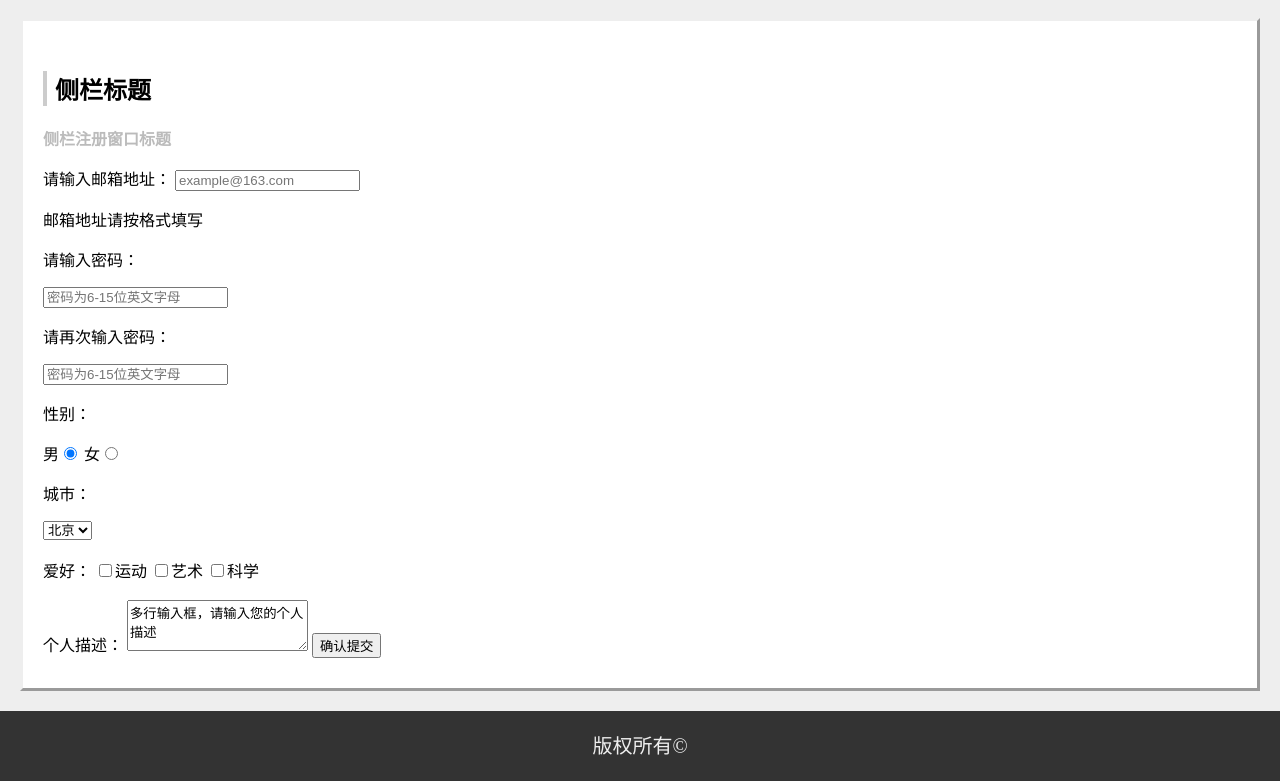
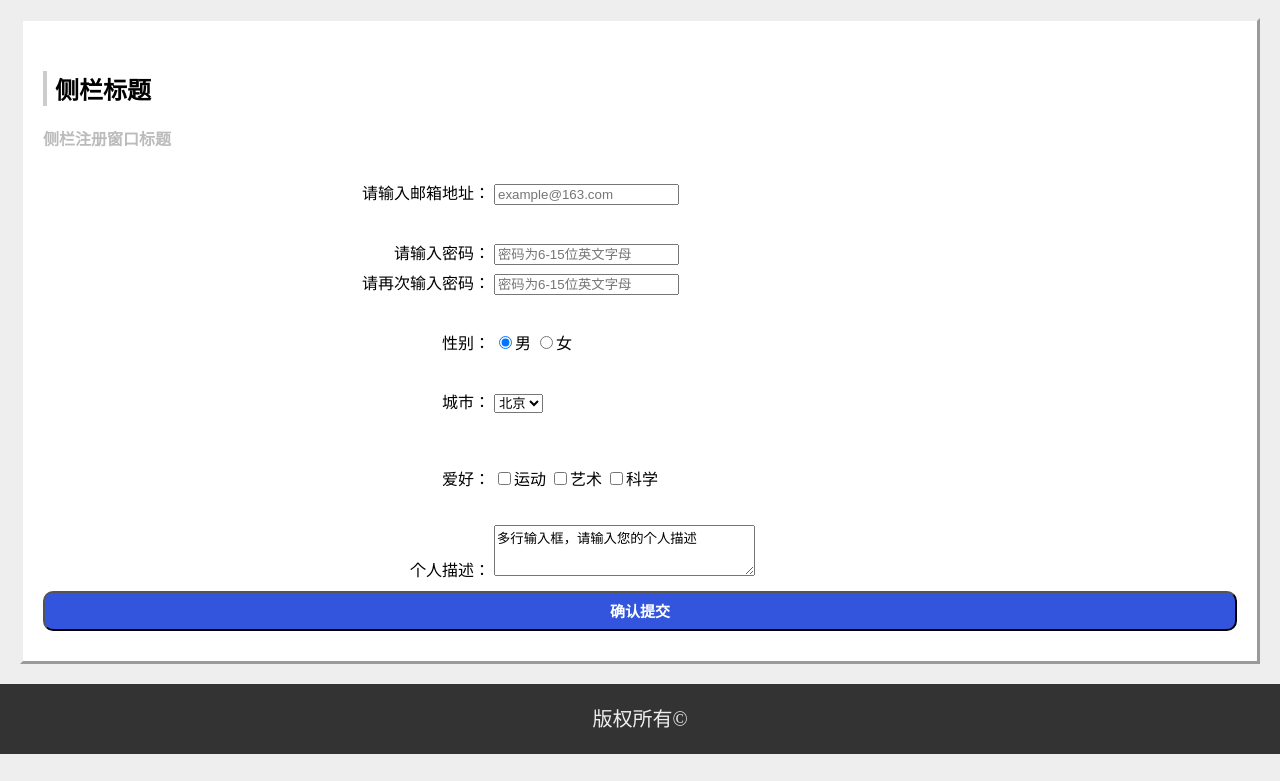
Before and after one commit to Marvin-K/BaiduSchool, a plain HTML site: page task2/index.html in a window 1280 px wide. Shown: the part 2395-3176 px from the top of the page. After the commit the page ends 3149 px from the top, so only its background shows below. Drawn offline with Linux system fonts and the light colour scheme.

Commit message:
task-2-2

```diff
--- a/task2/index.html
+++ b/task2/index.html
@@ -90,47 +90,86 @@
 		<h3>侧栏注册窗口标题</h3>
 		<div class="form-info">
 		<form>
-				<label>请输入邮箱地址：</label>
+			<div class="text-field">
+				<div class="form-group">
+					<div class="group-name">
+					<label> 请输入邮箱地址：</label>
+					</div>
+					<div class="group-value">
 					<input type="text" placeholder="example@163.com" name="mail"></input>
-			</form>
-			<!-- <p>请输入邮箱地址：</p>
-			<input type="text" name="mail" value="example@163.com" onfocus="if (value=='example@163.com') {value=''}" onblur="if (value=='') {value='example@163.com'}"> -->
-			<p>邮箱地址请按格式填写</p>
-
-			<form>
-				</input>
-				<p>请输入密码：</p>
+					</div>
+				</div>
+			</div>
+			<div class="text-field">
+				<div class="form-group">
+					<div class="group-name">
+						<label>请输入密码：</label>
+					</div>
+					<div class="group-value">
 						<input type="password" placeholder="密码为6-15位英文字母" name="mpassword">
 						</input>
-				<p>请再次输入密码：</p>
+					</div>
+				</div>
+				<div class="form-group">
+					<div class="group-name">
+						<label>请再次输入密码：</label>
+					</div>
+					<div class="group-value">
 						<input type="password" placeholder="密码为6-15位英文字母" name="mpassword">
 						</input>
-			</form>
-			<form>
-			<p>性别：</p>
-			男<input type="radio" checked="checked" name="Sex" value="male"></input>
-			女<input type="radio" name="Sex" value="female"></input>
-			</form>
-			<form>
-			<p>城市：</p>
+					</div>
+				</div>
+			</div>
+			<div class="text-field">
+				<div class="form-group">
+					<div class="group-name">
+						<lable>性别：</lable>
+					</div>
+					<div class="group-value">
+						<input type="radio" checked="checked" name="Sex" value="male">男</input>
+						<input type="radio" name="Sex" value="female">女</input>
+					</div>
+				</div>
+			</div>
+			<div class="text-field">
+				<div class="form-group">
+					<div class="group-name">
+						<lable>城市：</lable>
+					</div>
+					<div class="group-value">
 						<select name="cities">
 							<option>北京</option>
 							<option>南京</option>
 							<option>杭州</option>
 							<option>苏州</option>
 						</select>
-			</form>
-			<form>
+					</div>
+				</div>
+			</div>
+			<div class="text-field">
+				<div class="form-group">
+					<div class="group-name">
 						<br/>爱好：
+					</div>
+					<div class="group-value">
 						<input type="checkbox" name="sport">运动</input>
 						<input type="checkbox" name="art">艺术</input>
 						<input type="checkbox" name="science">科学</input>
-			</form>
-			<form>
+					</div>
+				</div>
+			</div>
+			<div class="text-field">
+				<div class="form-group">
+					<div class="group-name">
 						<br/>个人描述：
-			<textarea rows="3">多行输入框，请输入您的个人描述
+					</div>
+					<div class="group-name">
+						<textarea rows="3" cols="30">多行输入框，请输入您的个人描述
 						</textarea>
-			<input type="submit" value="确认提交"></input>
+					</div>
+				</div>
+			</div>
+			<input class="submit_field" type="submit" value="确认提交"></input>
 		</form>
 		</div>
 	</div>
--- a/task2/stylesheet.css
+++ b/task2/stylesheet.css
@@ -81,10 +81,38 @@ ul.ul-1,ul.ul-2 {
 	margin-top: 10px;
 }
 
-.form-info {
-
+.text-field {
+	width: 600px;
+	margin: 30px auto;
+}
+.form-info .text-field{
+	overflow: hidden;
+	margin-bottom: 5px;
+}
+.form-info .form-group {
+	width: 100%;
+	margin-bottom: 5px;
+}
+.form-info .form-group .group-name {
+	width: 150px;
+	text-align: right;
+	display: inline-block;
+}
+.form-info .form-group .group-value{
+	width: 280px;
+	display: inline-block;
 }
 
+.submit_field {
+	width: 100%;
+	height: 40px;
+	text-align: center;
+	background-color: #35D;
+	color:#fff;
+	font-size: 15px;
+	font-weight: bold;
+	border-radius: 10px;
+}
 .bottom {
 	font-size: 20px;
 	text-align: center;
```
Lines whose indentation alone changed are shown as unchanged.
